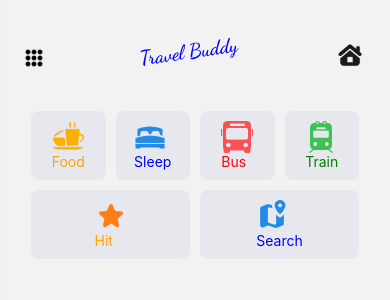
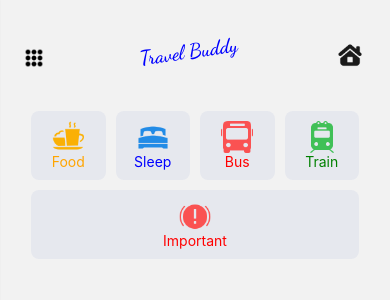
Before and after one commit to BackendExpert/TravelBuddy, a React Native app: screen /Dashboard in a window 390 px wide. Shown: the top 300 px of the page. Built offline with nearby package versions, Linux system fonts and the light colour scheme.

Commit message:
Update
Co-Authored-By: JehanKandy  <jehankandy@gmail.com>

```diff
--- a/App.js
+++ b/App.js
@@ -3,7 +3,6 @@ import { NavigationContainer } from '@react-navigation/native';
 import { createStackNavigator } from '@react-navigation/stack';
 import HomePage from './components/HomePage';
 import Dashboard from './components/DashBoard/Dashboard';
-import Search from './components/Search/Search';
 
 const Stack = createStackNavigator();
 
@@ -13,7 +12,6 @@ export default function App() {
       <Stack.Navigator initialRouteName="Home">
         <Stack.Screen name="Home" component={HomePage} options={{ headerShown: false}}/>
         <Stack.Screen name="Dashboard" component={Dashboard} options={{ headerShown: false}}/>
-        <Stack.Screen name="Search" component={Search} options={{ headerShown: false}}/>
       </Stack.Navigator>
     </NavigationContainer>
   );
--- a/components/DashBoard/Dashboard.js
+++ b/components/DashBoard/Dashboard.js
@@ -42,8 +42,7 @@ const Dashboard = ({ navigation }) => {
     { id: '2', NavigateTo: 'Dashboard', itemStyle: { color: 'blue'}, title: 'Sleep', Icon: require('../../assets/Bed.png')},
     { id: '3', NavigateTo: 'Dashboard', itemStyle: { color: 'red'}, title: 'Bus', Icon: require('../../assets/Bus.png')},
     { id: '4', NavigateTo: 'Dashboard', itemStyle: { color: 'green'}, title: 'Train', Icon: require('../../assets/Train.png')},
-    { id: '5', NavigateTo: 'Dashboard', itemStyle: { color: 'orange'}, title: 'Hit', Icon: require('../../assets/Star.png')},
-    { id: '6', NavigateTo: 'Search', itemStyle: { color: 'blue'}, title: 'Search', Icon: require('../../assets/Search.png')},
+    { id: '5', NavigateTo: 'Dashboard', itemStyle: { color: 'red'}, title: 'Important', Icon: require('../../assets/Important.png')},
 
     // Add more items as needed
   ];
@@ -51,8 +50,8 @@ const Dashboard = ({ navigation }) => {
   const renderItem = ({ item }) => (
 
 
-      <TouchableOpacity style={styles.item} className='bg-blue-800/5' onPress={() => navigation.navigate(item.NavigateTo)}>
-        <View >
+      <TouchableOpacity style={styles.mainItem} className='bg-blue-800/5' onPress={() => navigation.navigate(item.NavigateTo)}>
+        <View style={styles.item} >
           <Image
             source={item.Icon}
             className='h-8 w-8'
@@ -76,6 +75,7 @@ const Dashboard = ({ navigation }) => {
           />
         </TouchableOpacity>
         <Text
+          className='text-center'
           style={{
             fontFamily: 'dancing',
             fontWeight: '600',
@@ -137,11 +137,14 @@ const styles = StyleSheet.create({
   grid: {
     padding: 10,
   },
-  item: {
+  mainItem: {
     flex: 1,
     margin: 5,
     borderRadius: 8,
     padding: 10,
+  },
+  item: {
+    justifyContent: 'center',
     alignItems: 'center',
   },
   itemText: {
--- a/components/Search/Search.js
+++ /dev/null
@@ -1,73 +0,0 @@
-import React, { useEffect } from 'react'
-import { View, Text, StyleSheet, Image, TouchableOpacity, TextInput } from 'react-native';
-
-const Search = ({ navigation }) => {
-
-    const [SearchData, SetSearchData] = React.useState({
-        dataSearch: ''
-    })
-
-    const handleChange = (name, value) => {
-        SetSearchData({
-          ...SearchData,
-          [name]: value,
-        });
-    };
-
-    useEffect(() => {
-        // Replace 'https://api.example.com/countries' with your actual API URL
-        fetch('https://api.example.com/countries')
-          .then(response => response.json())
-          .then(json => setData(json))
-          .catch(error => {
-            console.error(error);
-          });
-    }, []);
-
-    const headleSubmit = () => {
-        console.log('Form Data:', SearchData);
-    }
-
-  return (
-    <View className='mt-10 mx-6'>
-        <View style={styles.header}>
-            <TouchableOpacity onPress={() => navigation.navigate('Dashboard')}>
-                <Image
-                    source={require('../../assets/Back.png')}
-                    style={{ height: 32, width: 32 }}
-                />
-            </TouchableOpacity>
-            <Text className='pt-2 font-semibold text-blue-500 pl-5'>Search Your Destination</Text>
-        </View>
-
-        <View>
-            <TextInput
-                placeholder='Search'
-                className='h-12 bg-blue-800/10 px-4 rounded-full mt-4'
-                value={SearchData.dataSearch}
-                onChangeText={(value) => handleChange('dataSearch', value)}
-            >
-            </TextInput>
-
-            <Text className='bg-blue-400 rounded-full py-4 text-center font-semibold text-white mt-4' onPress={headleSubmit}>
-                Search
-            </Text>
-        </View>
-
-        <View>
-            <Text>
-
-            </Text>
-        </View>
-    </View>
-  )
-}
-
-const styles = StyleSheet.create({
-    header: {
-        flexDirection: 'row',
-    }
-
-});
-
-export default Search
```
Also changed, not shown: assets/Important.png (added).
